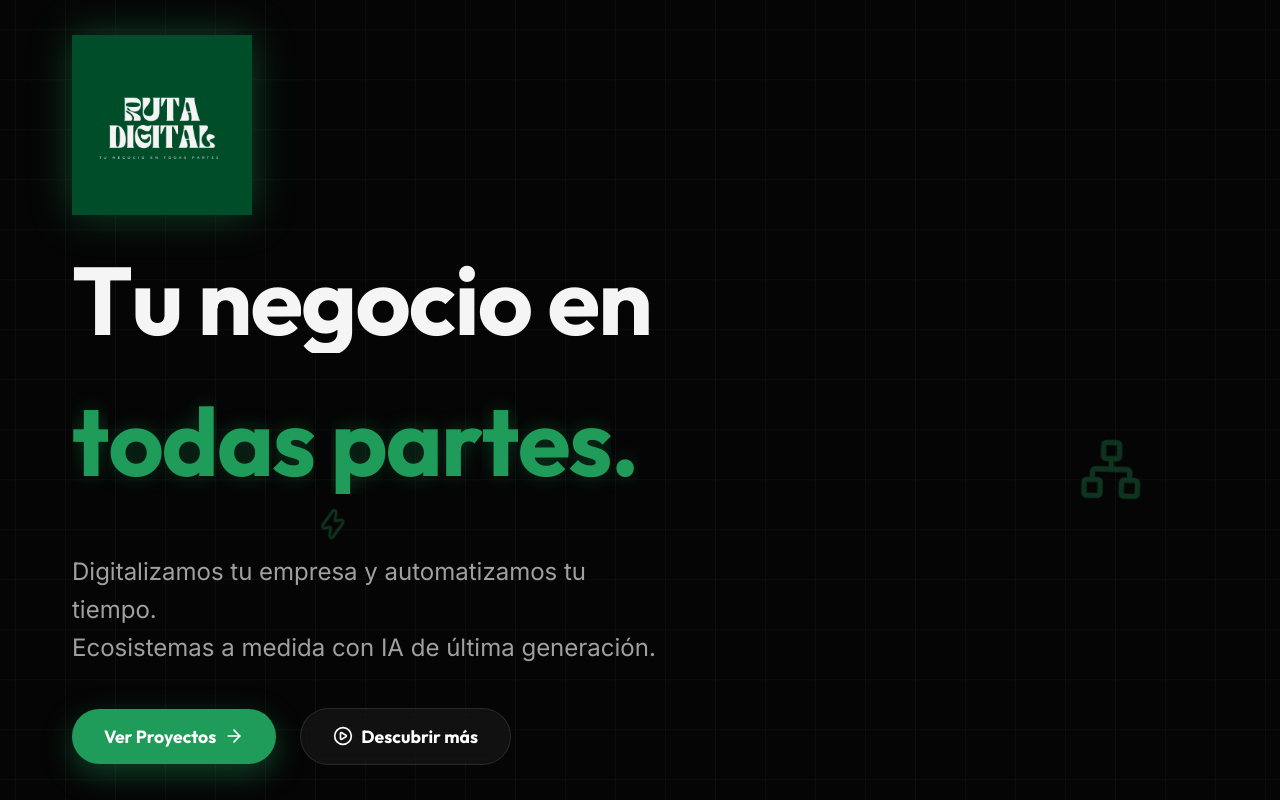
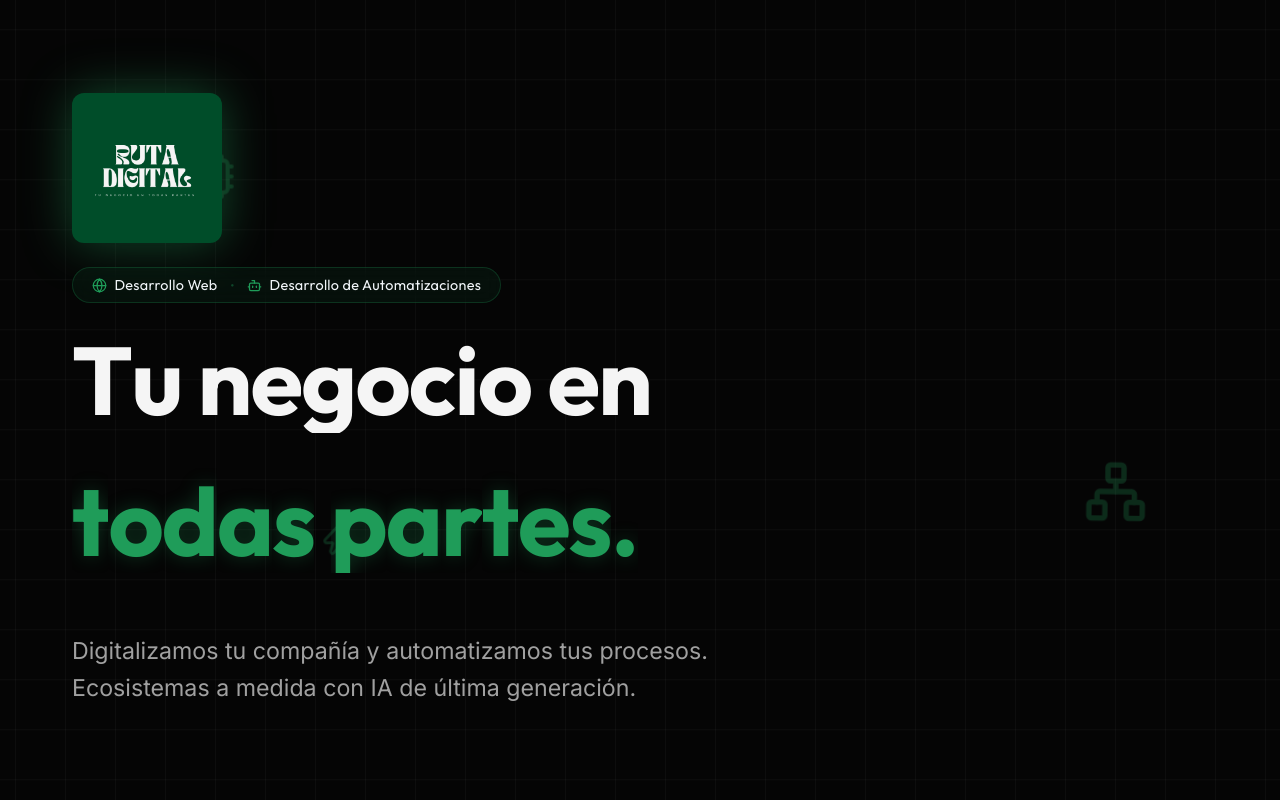
Before and after one commit to xCesar24x/Ruta_Digital, a React (Vite) app: page / in a window 1280 px wide. Shown: the top 800 px of the page. Built offline with nearby package versions, Linux system fonts and the light colour scheme.

Commit message:
feat: clean up hero, highlight core services, update copy, remove preloader flash

```diff
--- a/src/App.jsx
+++ b/src/App.jsx
@@ -1,6 +1,5 @@
-import React, { useEffect, useState } from 'react';
+import React, { useEffect } from 'react';
 import Lenis from 'lenis';
-import PreLoader from './components/PreLoader';
 import Hero from './components/Hero';
 import PortfolioMarquee from './components/PortfolioMarquee';
 import ScrollyTellingSection from './components/ScrollyTellingSection';
@@ -9,8 +8,6 @@ import FooterCTA from './components/FooterCTA';
 import './index.css';
 
 function App() {
-  const [loading, setLoading] = useState(true);
-
   useEffect(() => {
     const lenis = new Lenis({
       duration: 1.2,
@@ -38,17 +35,13 @@ function App() {
   }, []);
 
   return (
-    <>
-      {loading && <PreLoader onComplete={() => setLoading(false)} />}
-
-      <main style={{ opacity: loading ? 0 : 1, transition: 'opacity 0.5s ease' }}>
+    <main>
       <Hero />
       <PortfolioMarquee />
       <ScrollyTellingSection />
       <FAQSection />
       <FooterCTA />
     </main>
-    </>
   );
 }
 
--- a/src/components/Hero.css
+++ b/src/components/Hero.css
@@ -18,7 +18,6 @@
   background-repeat: no-repeat;
   z-index: -1;
   opacity: 0;
-  /* Use a more transparent overlay so we can actually see the image */
   box-shadow: inset 0 0 0 2000px rgba(5, 5, 5, 0.7);
 }
 
@@ -28,22 +27,53 @@
   display: flex;
   flex-direction: column;
   justify-content: center;
-  align-items: flex-start; /* Still aligned left */
+  align-items: flex-start;
 }
 
 .hero-logo {
-  width: 180px;
-  max-width: 30vw;
-  margin-bottom: 2rem;
-  /* subtle glow effect around the logo */
-  filter: drop-shadow(0 0 20px rgba(31, 156, 89, 0.4));
+  width: 150px;
+  max-width: 28vw;
+  margin-bottom: 1.5rem;
+  border-radius: 12px;
+  filter: drop-shadow(0 0 25px rgba(31, 156, 89, 0.45));
+}
+
+.hero-services-badge {
+  display: inline-flex;
+  align-items: center;
+  gap: 0.8rem;
+  padding: 0.5rem 1.2rem;
+  background: rgba(31, 156, 89, 0.08);
+  border: 1px solid rgba(31, 156, 89, 0.25);
+  border-radius: 50px;
+  backdrop-filter: blur(10px);
+  -webkit-backdrop-filter: blur(10px);
+  margin-bottom: 1.5rem;
+}
+
+.badge-item {
+  display: flex;
+  align-items: center;
+  gap: 0.45rem;
+  font-size: 0.9rem;
+  font-weight: 500;
+  color: #f1f5f9;
+  letter-spacing: 0.02em;
+}
+
+.badge-icon {
+  color: var(--accent-green);
+}
+
+.badge-separator {
+  color: rgba(31, 156, 89, 0.4);
+  font-size: 0.8rem;
 }
 
 .hero-title {
   font-size: clamp(3rem, 8vw, 6rem);
   letter-spacing: -0.02em;
   margin-bottom: 1.5rem;
-  /* Ensure SplitType lines have hidden overflow for the animation effect */
   overflow: hidden;
 }
 
@@ -60,21 +90,16 @@
 }
 
 .hero-subtitle {
-  font-size: clamp(1.1rem, 2vw, 1.5rem);
-  max-width: 600px;
+  font-size: clamp(1.1rem, 2vw, 1.45rem);
+  max-width: 650px;
+  line-height: 1.6;
+  color: var(--text-secondary);
   overflow: hidden;
 }
 
 .hero-subtitle .line {
   overflow: hidden;
   display: block;
-}
-
-.hero-btns {
-  display: flex;
-  gap: 1.5rem;
-  margin-top: 2.5rem;
-  align-items: center;
 }
 
 .floating-icons {
@@ -98,8 +123,19 @@
 .icon-3 { bottom: 30%; left: 25%; width: 32px; height: 32px; }
 
 @media (max-width: 768px) {
-  .hero-btns {
+  .hero-services-badge {
     flex-direction: column;
-    align-items: stretch;
+    align-items: flex-start;
+    gap: 0.4rem;
+    border-radius: 16px;
+    padding: 0.8rem 1rem;
+  }
+
+  .badge-separator {
+    display: none;
+  }
+
+  .hero-logo {
+    width: 120px;
   }
 }
--- a/src/components/Hero.jsx
+++ b/src/components/Hero.jsx
@@ -1,63 +1,63 @@
 import React, { useEffect, useRef } from 'react';
 import gsap from 'gsap';
 import SplitType from 'split-type';
-import { ArrowRight, PlayCircle, Cpu, Network, Zap } from 'lucide-react';
+import { Globe, Bot, Cpu, Network, Zap } from 'lucide-react';
 import './Hero.css';
 
 const Hero = () => {
   const heroRef = useRef(null);
   const bgRef = useRef(null);
   const logoRef = useRef(null);
+  const badgeRef = useRef(null);
   const titleRef = useRef(null);
   const subtitleRef = useRef(null);
-  const btnGroupRef = useRef(null);
   const iconsRef = useRef([]);
 
   useEffect(() => {
     const splitTitle = new SplitType(titleRef.current, { types: 'chars,words' });
     const splitSubtitle = new SplitType(subtitleRef.current, { types: 'lines' });
 
-    const tl = gsap.timeline({ delay: 2.2 });
+    const tl = gsap.timeline({ delay: 0.2 });
 
     tl.fromTo(bgRef.current,
       { scale: 1.1, opacity: 0 },
-      { scale: 1, opacity: 0.6, duration: 2.5, ease: "power3.out" }
+      { scale: 1, opacity: 0.6, duration: 2, ease: "power3.out" }
     );
 
     tl.fromTo(logoRef.current,
-      { y: 50, opacity: 0, scale: 0.8 },
-      { y: 0, opacity: 1, scale: 1, duration: 1.2, ease: "back.out(1.5)" },
-      "-=2"
+      { y: 40, opacity: 0, scale: 0.85 },
+      { y: 0, opacity: 1, scale: 1, duration: 1, ease: "back.out(1.5)" },
+      "-=1.5"
+    );
+
+    tl.fromTo(badgeRef.current,
+      { y: 20, opacity: 0 },
+      { y: 0, opacity: 1, duration: 0.8, ease: "power2.out" },
+      "-=1"
     );
 
     if (splitTitle.chars) {
       tl.fromTo(splitTitle.chars,
-        { y: 100, opacity: 0 },
-        { y: 0, opacity: 1, stagger: 0.02, duration: 1, ease: "back.out(1.7)" },
-        "-=1.5"
+        { y: 80, opacity: 0 },
+        { y: 0, opacity: 1, stagger: 0.02, duration: 0.9, ease: "back.out(1.7)" },
+        "-=0.8"
       );
     }
 
     if (splitSubtitle.lines) {
       tl.fromTo(splitSubtitle.lines,
-        { y: 30, opacity: 0 },
-        { y: 0, opacity: 1, stagger: 0.1, duration: 1, ease: "power2.out" },
-        "-=0.8"
+        { y: 25, opacity: 0 },
+        { y: 0, opacity: 1, stagger: 0.1, duration: 0.8, ease: "power2.out" },
+        "-=0.6"
       );
     }
-
-    tl.fromTo(btnGroupRef.current,
-      { y: 20, opacity: 0 },
-      { y: 0, opacity: 1, duration: 1, ease: "power2.out" },
-      "-=0.5"
-    );
 
     // Floating icons animation
     iconsRef.current.forEach((icon, i) => {
       if (!icon) return;
       gsap.fromTo(icon,
         { y: 0, opacity: 0, scale: 0 },
-        { y: 0, opacity: 0.3, scale: 1, duration: 1, delay: 3 + (i * 0.2) }
+        { y: 0, opacity: 0.25, scale: 1, duration: 1, delay: 1 + (i * 0.2) }
       );
       gsap.to(icon, {
         y: Math.random() * -30 - 15,
@@ -67,7 +67,7 @@ const Hero = () => {
         yoyo: true,
         repeat: -1,
         ease: "sine.inOut",
-        delay: 3 + (i * 0.2)
+        delay: 1 + (i * 0.2)
       });
     });
 
@@ -110,23 +110,26 @@ const Hero = () => {
           alt="Ruta Digital Logo"
           className="hero-logo"
         />
+
+        {/* Clear Services Badges */}
+        <div ref={badgeRef} className="hero-services-badge">
+          <span className="badge-item">
+            <Globe size={15} className="badge-icon" /> Desarrollo Web
+          </span>
+          <span className="badge-separator">•</span>
+          <span className="badge-item">
+            <Bot size={15} className="badge-icon" /> Desarrollo de Automatizaciones
+          </span>
+        </div>
+
         <h1 ref={titleRef} className="hero-title">
           Tu negocio en<br/>
           <span className="text-glow">todas partes.</span>
         </h1>
         <p ref={subtitleRef} className="hero-subtitle">
-          Digitalizamos tu empresa y automatizamos tu tiempo.<br/>
+          Digitalizamos tu compañía y automatizamos tus procesos.<br/>
           Ecosistemas a medida con IA de última generación.
         </p>
-
-        <div ref={btnGroupRef} className="hero-btns">
-          <a href="#proyectos" className="btn-primary">
-            Ver Proyectos <ArrowRight size={20} />
-          </a>
-          <a href="#servicios" className="btn-secondary">
-            <PlayCircle size={20} /> Descubrir más
-          </a>
-        </div>
       </div>
     </section>
   );
```
Lines whose indentation alone changed are shown as unchanged.
